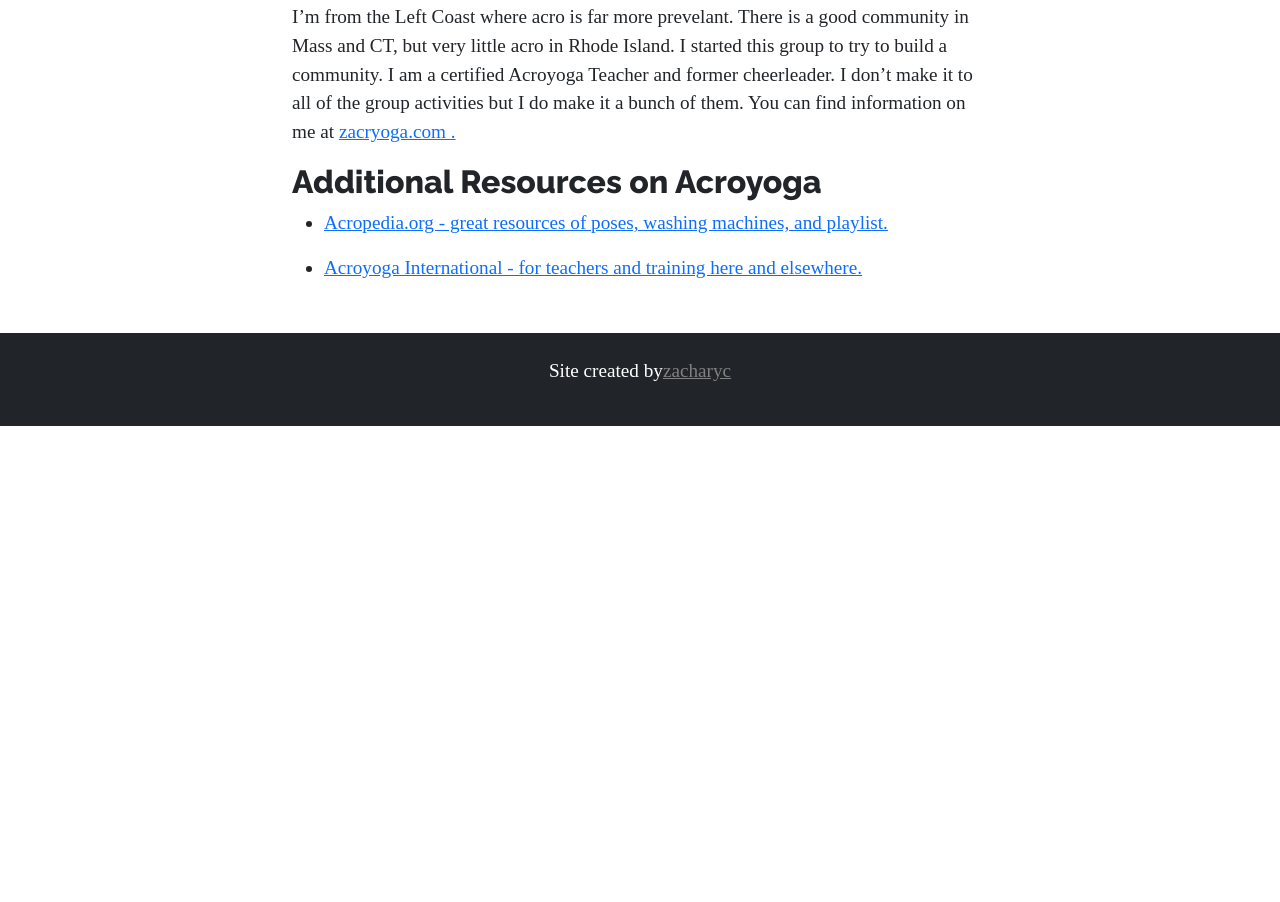
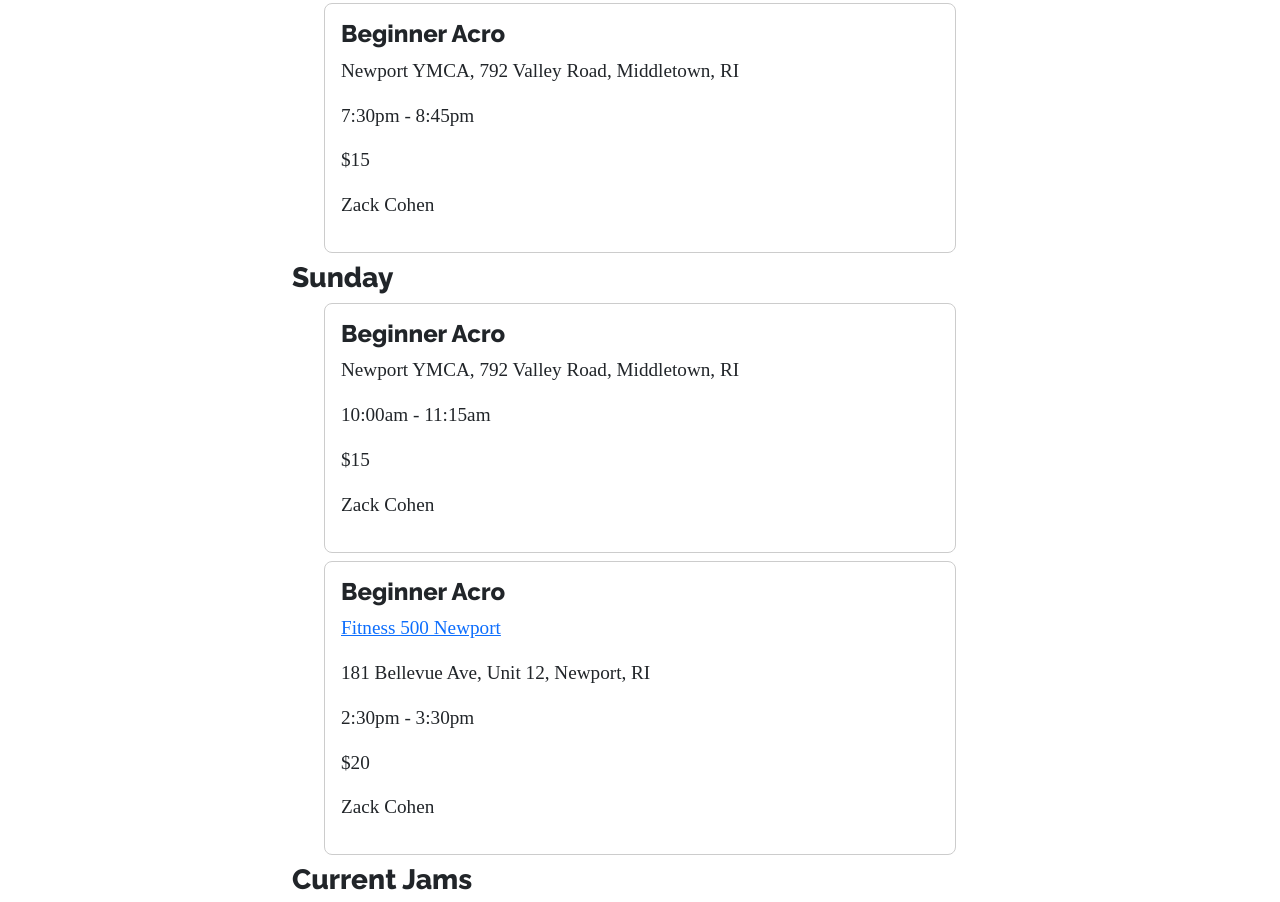
Before and after one commit to zacharyc/newport-acro, a website: page src/pug/index.pug in a window 1280 px wide. Shown: the part 751-1653 px from the top of the page. Before the commit the page ends 1177 px from the top, so only its background shows below. Drawn offline with nearby package versions, Linux system fonts and the light colour scheme; files that its build step writes are made by us from their sources; a web font is replaced by a local one.

Commit message:
feat: adding in the right times now that we have had a schedule change

```diff
--- a/src/pug/index.pug
+++ b/src/pug/index.pug
@@ -48,20 +48,71 @@ html(lang='en')
                 p
                     strong Jams are free!!!
                 p Please read the Jam rules below.
+
+                h2 Classes
+                p Classes are different then jamps in they provide instruction whereas jams are just unstructored play.
+
+                .day.hidden
+                    h3 Monday
+
+                .day.hidden
+                    h3 Tuesday
+
+                .day
+                    h3 Wednesday
+
+                    .acroClass
+                        h4 Beginner Acro
+                        p.where Newport YMCA, 792 Valley Road, Middletown, RI
+                        p.when 7:30pm - 8:45pm
+                        p.cost $15
+                        p.teacher Zack Cohen
+
+                div.day.hidden
+                    h3 Thursday
+
+                .day.hidden
+                    h3 Friday
+
+                .day.hidden
+                    h3 Saturday
+
+                div.day
+                    h3 Sunday
+
+                    .acroClass
+                        h4 Beginner Acro
+                        p.where Newport YMCA, 792 Valley Road, Middletown, RI
+                        p.when 10:00am - 11:15am
+                        p.cost $15
+                        p.teacher Zack Cohen
+
+                    .acroClass
+                        h4 Beginner Acro
+                        p.where
+                            a(href='https://www.fitness500newport.com') Fitness 500 Newport
+
+                        p 181 Bellevue Ave, Unit 12, Newport, RI
+                        p.when 2:30pm - 3:30pm
+                        p.cost $20
+                        p.teacher Zack Cohen
+
                 h3 Current Jams
-                p Wednesday Morning, 9 AM at Storer Park, on the way to Goat Island.
+                p We are waiting for the weather get better before we start Jams again. We will be starting up hopefully next month.
+
 
                 h2 History
                 p Several summers ago, I found myself in Newport for the summer looking to do Acroyoga. I’m from the Left Coast where acro is far more prevelant. There is a good community in Mass and CT, but very little acro in Rhode Island. I started this group to try to build a community. I am a certified Acroyoga Teacher and former cheerleader. I don’t make it to all of the group activities but I do make it a bunch of them. You can find information on me at
-                    a(href="http://zacroyoga.com") zacryoga.com .
+                    a(href="http://zacroyoga.com") zacryoga.com.
                 h2 Additional Resources on Acroyoga
                 ul
                     li
-                        p
-                            a(href="https://www.acropedia.org") Acropedia.org  - great resources of poses, washing machines, and playlist.
+                        a(href="https://www.acropedia.org") Acropedia.org
+                        p great resources of poses, washing machines, and playlist.
                     li
-                        p
-                            a(href="https://www.acroyoga.org") Acroyoga International  - for teachers and training here and elsewhere.
+
+                        a(href="https://www.acroyoga.org") Acroyoga International
+                        p for teachers and training here and elsewhere.
 
 
         // Footer content
--- a/src/scss/styles.scss
+++ b/src/scss/styles.scss
@@ -42,3 +42,17 @@ h6 {
         color: gray;
     }
 }
+
+.day {
+}
+
+.acroClass {
+    margin: 0.5rem 2rem;
+    padding: 1rem;
+    border: 1px solid #ccc;
+    border-radius: 0.5rem;
+}
+
+.hidden {
+    display: none;
+}
```
Also changed, not shown: dist/css/styles.css, dist/index.html, 1 other file.
